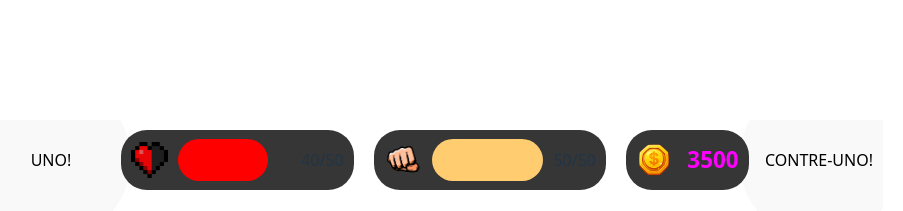
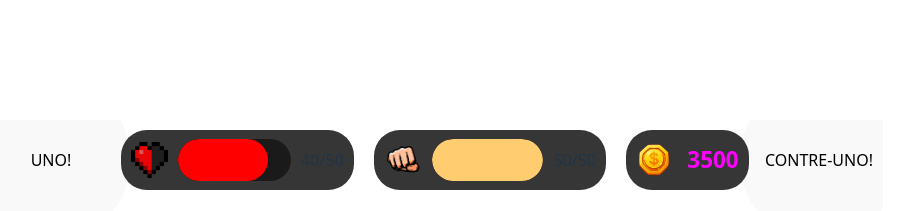
Before and after one commit to RisottoVonBissmark/sudchat-uno-tdah, a React (Vite) app in the folder frontend/: page / in a window 1280 px wide. Shown: the top 211 px of the page, without its empty margins (205-1108 px from the left). Built offline with nearby package versions, Linux system fonts and the light colour scheme.

Commit message:
clean css bars

```diff
--- a/frontend/src/playground/buttons/Bars.jsx
+++ b/frontend/src/playground/buttons/Bars.jsx
@@ -17,12 +17,12 @@ export class FistBar extends React.Component{
     render(){
         var barLength = 100 * this.state.health / this.state.maxHealth;
         return (
-        <div id="bar-container">
-            <img src="icons/fist.png"/>
-            <div id="bar-container" style={{width: "100%"}}>
-                <div id="bar-value" style={{backgroundColor: "#FFCD70", width: `${barLength}%`}}></div>
+        <div id="fist-bar" className="bar">
+            <img className="bar-icon" src="icons/fist.png"/>
+            <div className="bar-container">
+                <div className="bar-progress" style={{ width: `${barLength}%` }}></div>
             </div>
-            <span id="bar-number">{this.state.health}/{this.state.maxHealth}</span>
+            <span className="bar-value">{this.state.health}/{this.state.maxHealth}</span>
         </div>
         )
     }
@@ -43,12 +43,12 @@ export class HealthBar extends React.Component{
     render(){
         var barLength = 100 * this.state.health / this.state.maxHealth;
         return (
-        <div id="bar-container">
-            <img src="icons/heart.png"/>
-            <div id="bar-container" style={{width: "100%"}}>
-                <div id="bar-value" style={{backgroundColor: "#FF0000", width: `${barLength}%`}}></div>
+        <div className="bar">
+            <img className="bar-icon" src="icons/heart.png"/>
+            <div className="bar-container" style={{width: "100%"}}>
+                <div className="bar-progress" style={{backgroundColor: "#FF0000", width: `${barLength}%`}}></div>
             </div>
-            <span id="bar-number">{this.state.health}/{this.state.maxHealth}</span>
+            <span className="bar-value">{this.state.health}/{this.state.maxHealth}</span>
         </div>
         )
     }
--- a/frontend/src/playground/buttons/bar.css
+++ b/frontend/src/playground/buttons/bar.css
@@ -1,12 +1,40 @@
-#bar-container{
+.bar {
+    width: 100%;
     height: 52px;
+    padding:  4px 10px;
+    display: flex;
+    align-items: center;
+
+    background-color: #363636;
     border-radius: 26px;
-    background-color: #363636;
-    display: flex;
-    flex-direction: row;
-    align-items: center;
-    padding:  4px 10px;
+}
+
+.bar-icon {
+    max-height: 70%;
+}
+
+.bar-container{
     width: 100%;
+    height: 42px;
+    background-color: #1a1a1a;
+    border-radius: 21px;
+    overflow: hidden;
+    margin: 0px 10px;
+}
+
+.bar-progress {
+    height: 100%;
+    border-radius: 21px;
+}
+
+.bar-value {
+    height: fit-content;
+}
+
+/* ============ Specific Bars ============ */
+
+#fist-bar .bar-progress {
+    background-color: #FFCD70;
 }
 
 #money-bar-container{
@@ -19,26 +47,11 @@
     padding:  4px 10px;
 }
 
-#bar-container img{
-    height: 70%;
-}
-
 #money-bar-container img{
     height: 70%;
 }
 
-
-
-#bar-value{
-    height: 42px;
-    border-radius: 21px;
-}
-
-#bar-number{
-    height: fit-content;
-}
-
-#coins{
+#coins {
     font-size: 140%;
     color: magenta;
     font-weight: bold;
```
